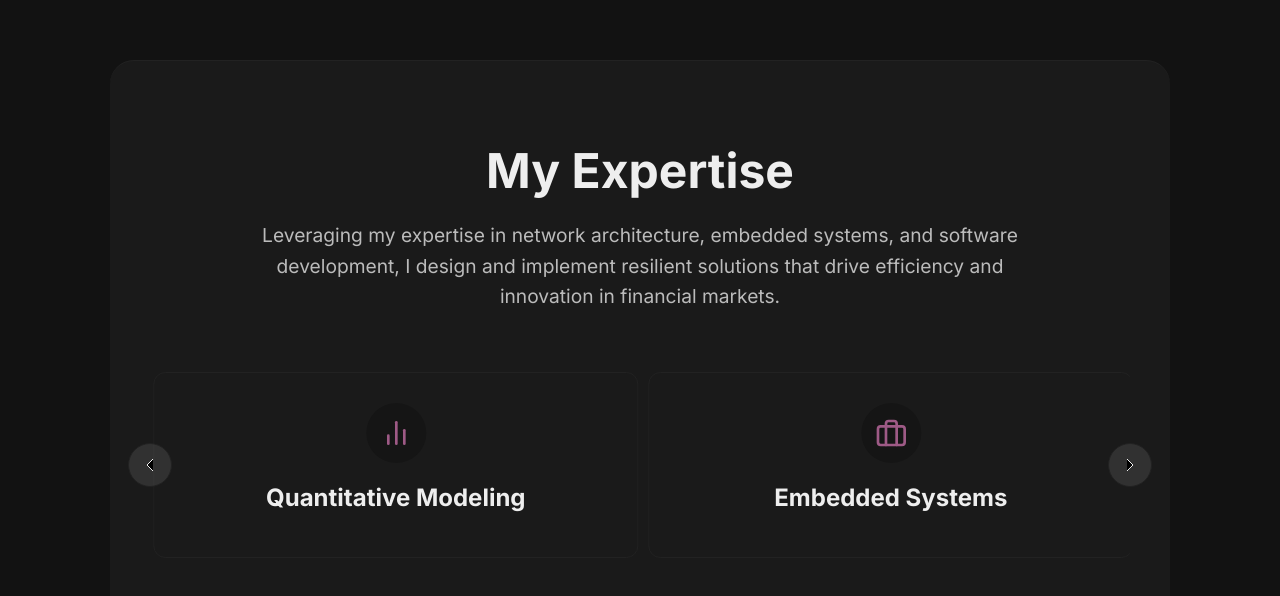
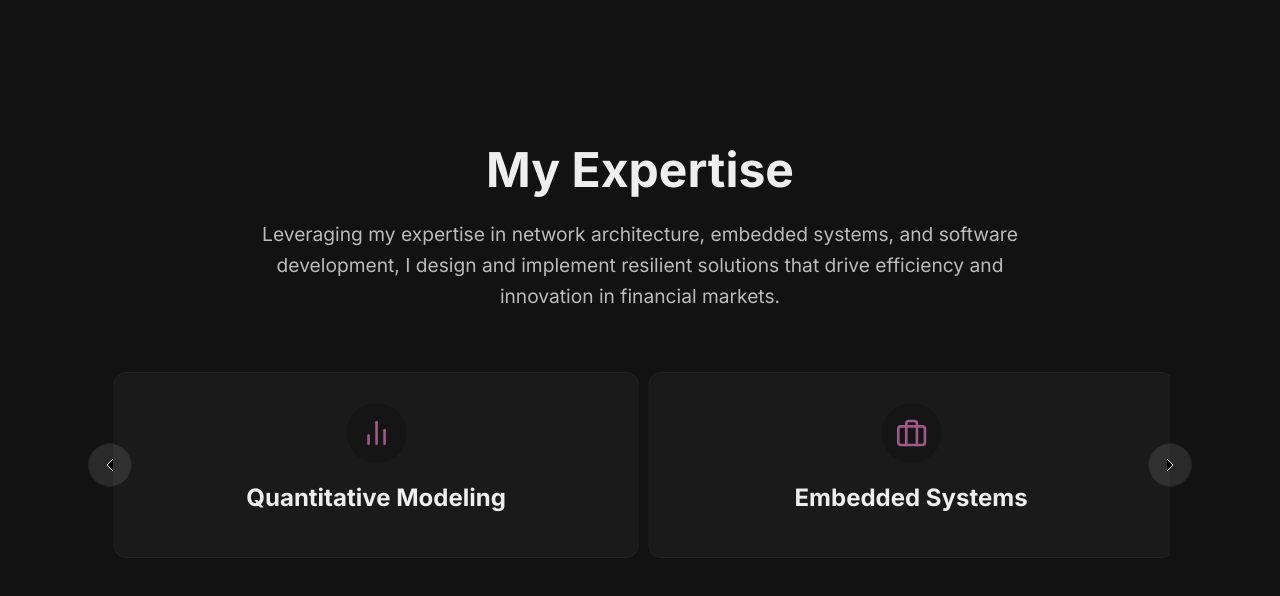
Before and after one commit to AddyKwach/adriankwach.com, a Next.js app: page / in a window 1280 px wide. Shown: the part 956-1552 px from the top of the page. Built offline with nearby package versions, Linux system fonts and the light colour scheme.

Commit message:
Update ExpertiseSection.module.css
cladding removed

```diff
--- a/components/home/ExpertiseSection.module.css
+++ b/components/home/ExpertiseSection.module.css
@@ -8,15 +8,6 @@
   align-items: center; /* Vertically center the content wrapper */
 }
 
-/* This is our new rounded panel */
-.contentWrapper {
-  background-color: #1a1a1a; /* A subtle, lighter dark shade */
-  border-top-left-radius: 24px;  /* Rounded top corners */
-  border-top-right-radius: 24px;
-  padding: 80px 40px;
-  width: 100%;
-  border-top: 1px solid var(--border-dark); /* A subtle top border */
-}
 
 .title {
   font-size: 3rem;
```
